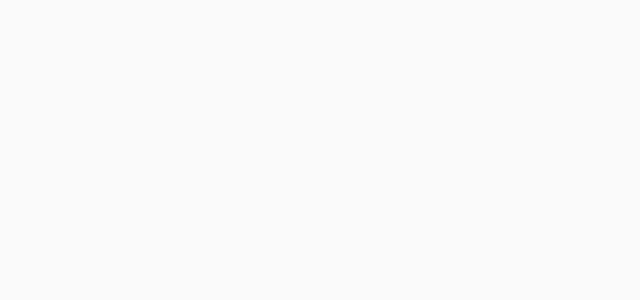
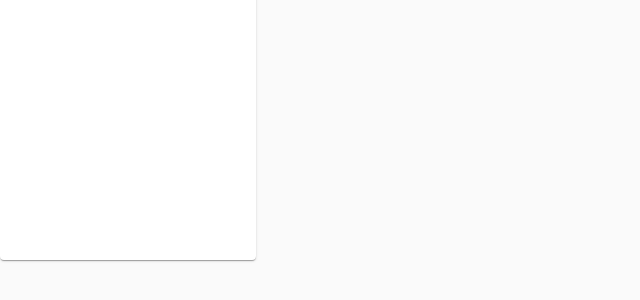
Before and after one commit to PierreStephaneVoltaire/dev-blog-sidebar, a Vue app: page /post in a window 1280 px wide. Shown: the part 460-760 px from the top of the page, without its empty margins (0-640 px from the left). Built offline with nearby package versions, Linux system fonts and the light colour scheme.

Commit message:
added router

```diff
--- a/package.json
+++ b/package.json
@@ -15,6 +15,7 @@
     "vue-class-component": "^7.2.3",
     "vue-material": "^1.0.0-beta-14",
     "vue-property-decorator": "^8.4.2",
+    "vue-router": "^3.3.4",
     "vuex": "^3.4.0"
   },
   "devDependencies": {
--- a/src/App.vue
+++ b/src/App.vue
@@ -1,38 +1,28 @@
 <template>
-  <div id="sidebarapp">
-    <Sidebar></Sidebar>
+  <div id="app">
+    <router-view/>
   </div>
 </template>
 
-<script lang="ts">
-import { Component, Vue } from 'vue-property-decorator'
-import Sidebar from './components/Sidebar.vue'
+<style lang="scss">
+#app {
+  font-family: Avenir, Helvetica, Arial, sans-serif;
+  -webkit-font-smoothing: antialiased;
+  -moz-osx-font-smoothing: grayscale;
+  text-align: center;
+  color: #2c3e50;
+}
 
-  @Component({
-    components: {
-      Sidebar
-    }
-  })
-export default class App extends Vue {
-}
-</script>
+#nav {
+  padding: 30px;
 
-<style lang="scss">
-  #sidebarapp {
-    font-family: Avenir, Helvetica, Arial, sans-serif;
-    -webkit-font-smoothing: antialiased;
-    -moz-osx-font-smoothing: grayscale;
-    text-align: center;
-    z-index: 2;
-    margin-top: 60px;
-    position: absolute;
+  a {
+    font-weight: bold;
+    color: #2c3e50;
 
-  }
-
-  $breakpoint-tablet: 1500px;
-  @media (max-width: $breakpoint-tablet) {
-    #sidebarapp {
-      display: none;
+    &.router-link-exact-active {
+      color: #42b983;
     }
   }
+}
 </style>
--- /dev/null
+++ b/src/components/groupbar.vue
@@ -0,0 +1,29 @@
+<template>
+  <div class="groupbar">
+
+  </div>
+</template>
+
+<script lang="ts">
+import { Component, Prop, Vue } from 'vue-property-decorator'
+
+  @Component
+export default class Groupbar extends Vue {
+    @Prop() private msg!: string;
+}
+</script>
+
+<!-- Add "scoped" attribute to limit CSS to this component only -->
+<style lang="scss" scoped>
+  .groupbar {
+    min-height: 90vh;
+    border-radius: 4px;
+    display: flex;
+    flex-direction: column;
+    width: 20vw;
+    background: white;
+    cursor: pointer;
+    justify-content: left;
+    box-shadow: 0 2px 1px -1px rgba(0, 0, 0, .2), 0 1px 1px 0 rgba(0, 0, 0, .14), 0 1px 3px 0 rgba(0, 0, 0, .12);
+  }
+</style>
--- a/src/main.ts
+++ b/src/main.ts
@@ -4,11 +4,15 @@ import store from './store'
 import VueMaterial from 'vue-material'
 import 'vue-material/dist/vue-material.min.css'
 import 'vue-material/dist/theme/default.css'
+import router from './router'
+import VueRouter from 'vue-router'
 
 Vue.config.productionTip = false
 Vue.use(VueMaterial)
+Vue.use(VueRouter)
 
 new Vue({
   store,
+  router,
   render: h => h(App)
 }).$mount('#appsidebar')
--- /dev/null
+++ b/src/views/About.vue
@@ -0,0 +1,5 @@
+<template>
+  <div class="about">
+    <h1>This is an about page</h1>
+  </div>
+</template>
```
Also changed, not shown: src/router/index.ts (added, +26 -0 lines), src/views/Home.vue (added, +18 -0 lines), 1 other file (tests, documents, lock files or other folders).
